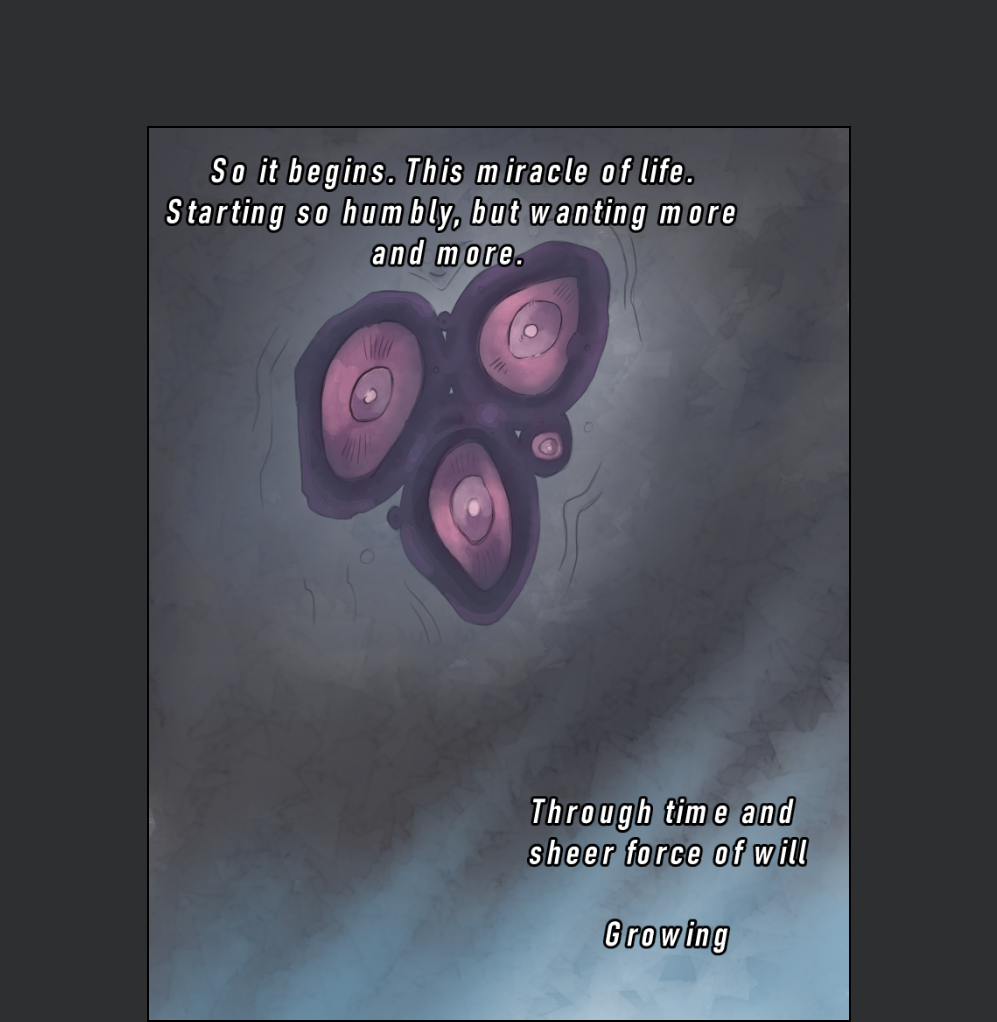
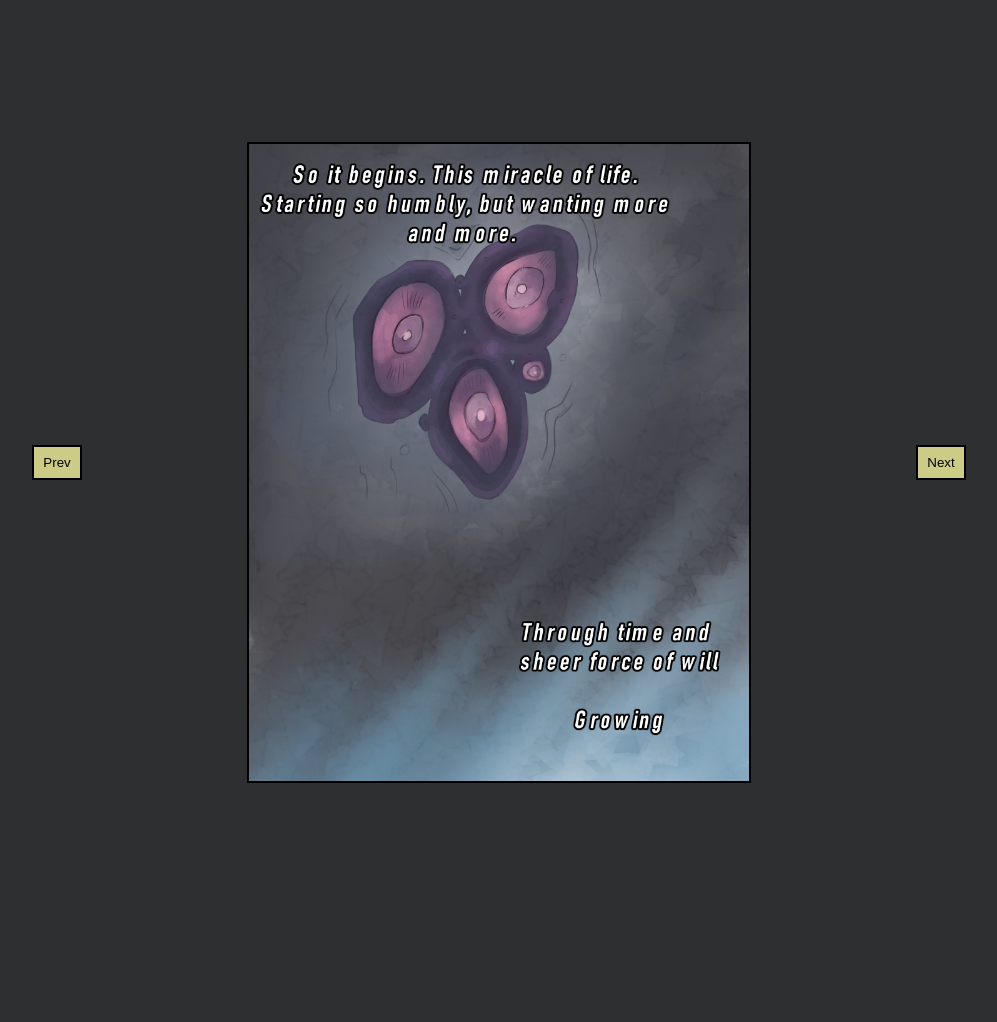
Before and after one commit to stefancarrera/the-desultory, a website: page index.html in a window 1280 px wide. Shown: the top 1022 px of the page, without its empty margins (141-1138 px from the left). After the commit the page ends 800 px from the top, so only its background shows below. Drawn offline with Linux system fonts and the light colour scheme.

Commit message:
initial setup-complete
Completed initial-setup, with panels cycling properly back and forth

```diff
--- a/index.html
+++ b/index.html
@@ -9,9 +9,9 @@
 </head>
 <body>
   <div class="center" id="panelDiv">
-    <img class="panel" src="images/1.png" id="panel">
     <div class="navRow">
       <button id="prev">Prev</button>
+    <img class="panel" src="images/1.png" id="panel">
       <button id="next">Next</button>
     </div>
   </div>
--- a/styles.css
+++ b/styles.css
@@ -5,6 +5,8 @@ body {
 button {
   border: 2px solid black;
   background-color: rgb(204, 204, 134);
+  width: 50px;
+  height: 35px;
 }
 
 button:hover {
@@ -17,22 +19,20 @@ button:hover {
   align-items: center;
   justify-content: center;
   margin-top: 10%;
-  width: 700px;
   margin-left: auto;
   margin-right: auto;
 }
 
 
 .panel {
-  width: 100%;
-  height: 100%;
+  width: 500px;
   border: 2px solid black;
 }
 
 .navRow {
   display: flex;
   align-items: center;
-  justify-content: space-between;
-  width: 50%;
+  justify-content: space-evenly;
+  width: 100%;
   margin-top: 1rem;
 }
```
